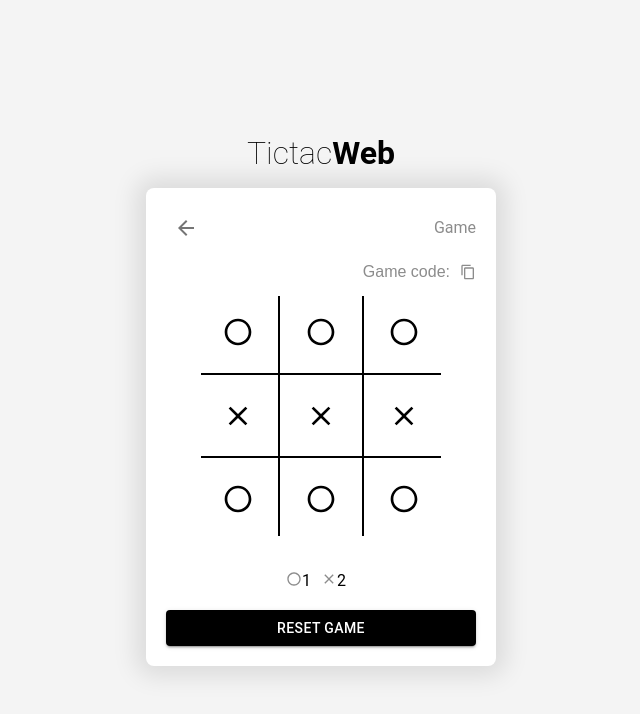
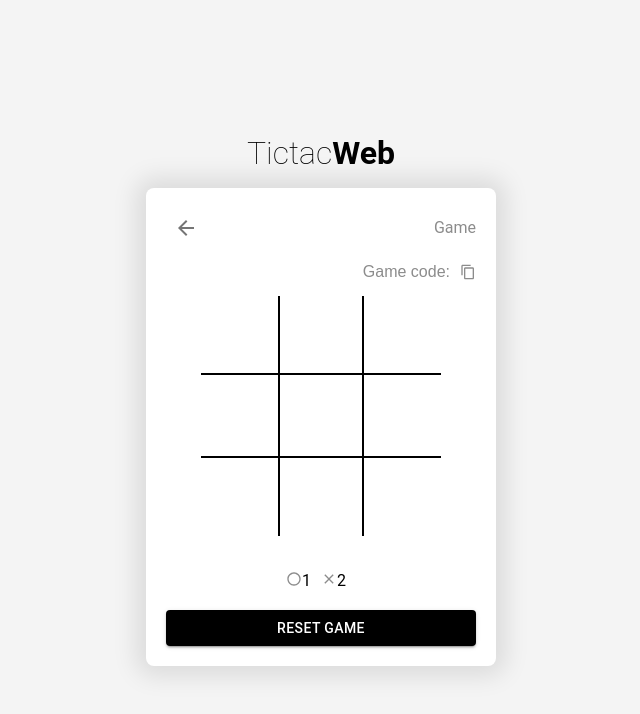
Before and after one commit to LucioHenrique512/tictacweb, a React (Create React App) app: page /board in a window 1280 px wide. Shown: the top 714 px of the page, without its empty margins (319-959 px from the left). Built offline with nearby package versions, Linux system fonts and the light colour scheme.

Commit message:
Rendering board

```diff
--- a/package.json
+++ b/package.json
@@ -20,6 +20,7 @@
     "react-router-dom": "^5.3.0",
     "react-scripts": "5.0.1",
     "react-toastify": "^8.2.0",
+    "react-use-websocket": "^3.0.0",
     "styled-components": "^5.3.5",
     "typescript": "^4.6.3",
     "web-vitals": "^2.1.4"
--- a/src/screens/BoardScreen/components/board/index.tsx
+++ b/src/screens/BoardScreen/components/board/index.tsx
@@ -6,22 +6,31 @@
   BoardList,
   BoardItem,
   ItemButton,
+  IconContainer,
 } from "./styles";
+import React from "react";
+import { BoardType } from "../../../../types/gameTypes";
+import { onBoardPress } from "../../view";
 
-export const Board: React.FC = () => {
+interface BoardProps {
+  board: BoardType;
+  onBoardPress:onBoardPress
+}
+
+export const Board: React.FC<BoardProps> = ({ board, onBoardPress }) => {
   return (
     <Container>
       <BoardContainer>
         <BoardList>
-          <Item />
-          <Item />
-          <Item />
-          <Item isTimes />
-          <Item isTimes />
-          <Item isTimes />
-          <Item />
-          <Item />
-          <Item />
+          {board.map((row,rowIndex) =>
+            row.map((state, itemIndex) => (
+              <Item
+                key={`${rowIndex}-${itemIndex}`}
+                state={state}
+                onClick={() => onBoardPress(rowIndex,itemIndex)}
+              />
+            ))
+          )}
         </BoardList>
       </BoardContainer>
     </Container>
@@ -29,21 +38,28 @@
 };
 
 type ItemProps = {
-  isTimes?: boolean;
+  state: number;
+  onClick: () => void;
 };
 
-const Item: React.FC<ItemProps> = ({ isTimes }) => {
+const Item: React.FC<ItemProps> = ({ state, onClick }) => {
   const { fontSize, colors } = useTheme();
   const iconSize = `${fontSize.MD}rem`;
 
+  const ItemState: any = () => {
+    if (state === 0) return <React.Fragment />;
+    if (state === 1)
+      return <MdOutlineClose size={iconSize} color={colors.primary} />;
+    if (state === 2)
+      return <MdOutlineCircle size={iconSize} color={colors.primary} />;
+  };
+
   return (
     <BoardItem>
-      <ItemButton>
-        {isTimes ? (
-          <MdOutlineClose size={iconSize} color={colors.primary} />
-        ) : (
-          <MdOutlineCircle size={iconSize} color={colors.primary} />
-        )}
+      <ItemButton onClick={onClick}>
+        <IconContainer>
+          <ItemState />
+        </IconContainer>
       </ItemButton>
     </BoardItem>
   );
--- a/src/screens/BoardScreen/components/board/styles.ts
+++ b/src/screens/BoardScreen/components/board/styles.ts
@@ -36,3 +36,8 @@
   height: 100%;
   width: 100%;
 `;
+
+export const IconContainer = styled.div`
+height: ${({theme})=>theme.fontSize.MD}rem;
+width: ${({theme})=>theme.fontSize.MD}rem;
+`
--- a/src/screens/BoardScreen/index.tsx
+++ b/src/screens/BoardScreen/index.tsx
@@ -4,6 +4,11 @@
 
 export const BoardScreen: React.FC = () => {
   const { game } = useTicTacContext();
+  const board = game?.board ?? [
+    [0, 0, 0],
+    [0, 0, 0],
+    [0, 0, 0],
+  ];
 
   const onCopyPress = () => {
     if (!!game?.id) {
@@ -15,5 +20,16 @@
     }
   };
 
-  return <BoardScreenView onCopyPress={onCopyPress} gameCode={game?.id} />;
+  const onBoardPress = (rowIndex:number,itemIndex:number) =>{
+    console.log(rowIndex,itemIndex)
+  }
+
+  return (
+    <BoardScreenView
+      onCopyPress={onCopyPress}
+      gameCode={game?.id}
+      board={board}
+      onBoardPress={onBoardPress}
+    />
+  );
 };
--- a/src/screens/BoardScreen/view.tsx
+++ b/src/screens/BoardScreen/view.tsx
@@ -10,15 +10,22 @@
 } from "./styles";
 import { Button } from "@mui/material";
 import { MdContentCopy } from "react-icons/md";
+import { BoardType } from "../../types/gameTypes";
+
+export type onBoardPress = (rowIndex:number,itemIndex:number) => void;
 
 interface BoardScreenViewProps {
   onCopyPress: () => void;
   gameCode?: string;
+  board: BoardType;
+  onBoardPress: onBoardPress;
 }
 
 export const BoardScreenView: React.FC<BoardScreenViewProps> = ({
   onCopyPress,
   gameCode,
+  board,
+  onBoardPress
 }) => {
   const { padding, colors, fontSize } = useTheme();
 
@@ -38,7 +45,7 @@
         </ButtonContainer>
 
         <ContentContainer>
-          <Board />
+          <Board board={board} onBoardPress={onBoardPress} />
           <Score />
         </ContentContainer>
         <Button fullWidth variant="contained" style={{ marginTop: padding.MD }}>
--- a/src/types/gameTypes.d.ts
+++ b/src/types/gameTypes.d.ts
@@ -1,9 +1,11 @@
+export type BoardType = Array<Array<number>>
+
 export interface GameType {
   id: string;
   amountPlayers: number;
   lastTicToe: any;
   state: "NEW";
-  board: [number[], number[], number[]];
+  board: BoardType;
   winner: any;
   xscore: number;
   oscore: number;
```
Also changed, not shown: 1 other file (tests, documents, lock files or other folders).
